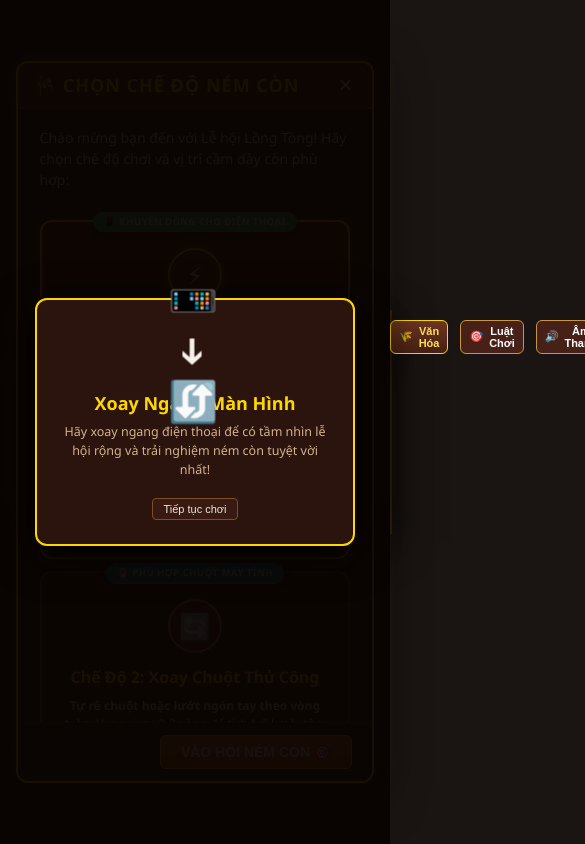
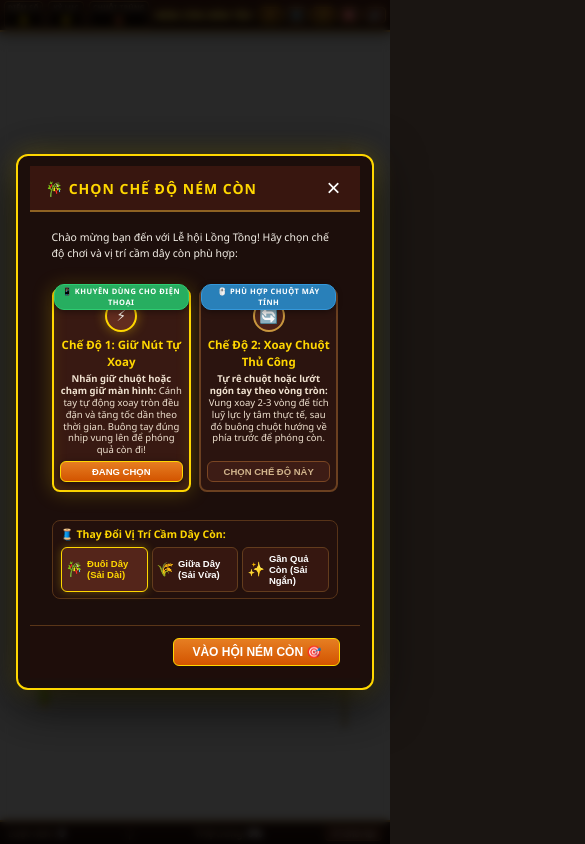
Before and after one commit to Vlantoy/nem-con-game, a plain HTML site: page index.html in a window 390 px wide. Shown: the top 844 px of the page, 585 px wide, since content can reach past the window. Drawn offline with Linux system fonts and the light colour scheme.

Commit message:
fix(ui): streamline mobile layout, remove screen-covering buttons and rotation popups

```diff
--- a/game.js
+++ b/game.js
@@ -905,7 +905,6 @@
         modeIcon: document.getElementById('mode-icon'),
         btnGrip: document.getElementById('btn-grip'),
         gripLabel: document.getElementById('grip-label'),
-        btnMobileSpin: document.getElementById('btn-mobile-spin'),
         modalMode: document.getElementById('modal-mode'),
         btnCloseMode: document.getElementById('btn-close-mode'),
         btnStartGame: document.getElementById('btn-start-game'),
@@ -927,9 +926,7 @@
         btnModalOk: document.getElementById('btn-modal-ok'),
         banner: document.getElementById('announcement-banner'),
         announceTitle: document.getElementById('announce-title'),
-        announceScore: document.getElementById('announce-score'),
-        mobileRotateHint: document.getElementById('mobile-rotate-hint'),
-        btnDismissHint: document.getElementById('btn-dismiss-hint')
+        announceScore: document.getElementById('announce-score')
       };
 
       // State variables
@@ -1137,25 +1134,6 @@
         });
       }
 
-      if (this.ui.btnDismissHint && this.ui.mobileRotateHint) {
-        this.ui.btnDismissHint.addEventListener('click', () => {
-          this.ui.mobileRotateHint.classList.add('hidden');
-        });
-      }
-
-      // Check mobile orientation
-      const checkOrientation = () => {
-        if (!this.ui.mobileRotateHint) return;
-        const isMobile = window.innerWidth <= 850 || ('ontouchstart' in window);
-        const isPortrait = window.innerHeight > window.innerWidth;
-        if (isMobile && isPortrait) {
-          this.ui.mobileRotateHint.classList.remove('hidden');
-        }
-      };
-      window.addEventListener('resize', checkOrientation);
-      window.addEventListener('orientationchange', checkOrientation);
-      checkOrientation();
-
       // Open Mode Modal on start: "mỗi khi vào sẽ được chọn 2 chế độ..."
       this.openModeModal();
 
@@ -1275,38 +1253,6 @@
       window.addEventListener('touchend', () => this.handlePointerUp());
       window.addEventListener('touchcancel', () => this.handlePointerUp());
 
-      // 4. Mobile On-Screen Spin Button (Touch Hold)
-      if (this.ui.btnMobileSpin) {
-        const handleBtnDown = (e) => {
-          e.preventDefault();
-          e.stopPropagation();
-          try { this.ui.btnMobileSpin.setPointerCapture(e.pointerId); } catch (err) {}
-          this.handlePointerDown(window.innerWidth / 2, window.innerHeight / 2, e.pointerId);
-        };
-        const handleBtnUp = (e) => {
-          e.preventDefault();
-          e.stopPropagation();
-          try { this.ui.btnMobileSpin.releasePointerCapture(e.pointerId); } catch (err) {}
-          this.handlePointerUp();
-        };
-
-        this.ui.btnMobileSpin.addEventListener('pointerdown', handleBtnDown);
-        this.ui.btnMobileSpin.addEventListener('pointerup', handleBtnUp);
-        this.ui.btnMobileSpin.addEventListener('pointercancel', handleBtnUp);
-
-        this.ui.btnMobileSpin.addEventListener('touchstart', (e) => {
-          e.preventDefault();
-          e.stopPropagation();
-          this.handlePointerDown(window.innerWidth / 2, window.innerHeight / 2);
-        }, { passive: false });
-        this.ui.btnMobileSpin.addEventListener('touchend', (e) => {
-          e.preventDefault();
-          e.stopPropagation();
-          this.handlePointerUp();
-        });
-        this.ui.btnMobileSpin.addEventListener('mousedown', handleBtnDown);
-        this.ui.btnMobileSpin.addEventListener('mouseup', handleBtnUp);
-      }
     }
 
     applyControlMode(mode) {
@@ -1337,16 +1283,6 @@
           const bMan = this.ui.cardModeManual.querySelector('.btn-mode-choice');
           if (bAuto) bAuto.textContent = 'CHỌN CHẾ ĐỘ NÀY';
           if (bMan) bMan.textContent = 'ĐANG CHỌN';
-        }
-      }
-
-      // Show on-screen spin button on touch devices or when mobile viewport
-      const isTouch = ('ontouchstart' in window) || (navigator.maxTouchPoints > 0) || (window.innerWidth <= 850);
-      if (this.ui.btnMobileSpin) {
-        if (mode === 'auto' && isTouch) {
-          this.ui.btnMobileSpin.classList.remove('hidden');
-        } else {
-          this.ui.btnMobileSpin.classList.add('hidden');
         }
       }
     }
--- a/index.html
+++ b/index.html
@@ -32,19 +32,19 @@
 
       <div class="hud-group hud-controls">
         <button id="btn-mode" class="btn-tool btn-mode" title="Đổi chế độ chơi: Giữ tự xoay hoặc Xoay chuột">
-          <span class="icon" id="mode-icon">⚡</span> <span id="mode-label">Tự Xoay</span>
+          <span class="icon" id="mode-icon">⚡</span> <span id="mode-label" class="btn-text">Tự Xoay</span>
         </button>
         <button id="btn-grip" class="btn-tool btn-grip" title="Đổi vị trí cầm dây còn: Đuôi dây, Giữa dây hoặc Gần quả">
-          <span class="icon">🧵</span> <span id="grip-label">Đuôi Dây</span>
+          <span class="icon">🧵</span> <span id="grip-label" class="btn-text">Đuôi Dây</span>
         </button>
         <button id="btn-culture" class="btn-tool btn-culture" title="Khám phá nét đẹp văn hóa Ném Còn">
-          <span class="icon">🌾</span> Văn Hóa
+          <span class="icon">🌾</span> <span class="btn-text">Văn Hóa</span>
         </button>
         <button id="btn-help" class="btn-tool" title="Hướng dẫn cách chơi">
-          <span class="icon">🎯</span> Luật Chơi
+          <span class="icon">🎯</span> <span class="btn-text">Luật Chơi</span>
         </button>
         <button id="btn-audio" class="btn-tool" title="Bật/Tắt âm thanh">
-          <span class="icon" id="audio-icon">🔊</span> Âm Thanh
+          <span class="icon" id="audio-icon">🔊</span> <span class="btn-text">Âm Thanh</span>
         </button>
       </div>
     </header>
@@ -52,12 +52,6 @@
     <!-- Main Canvas Viewport -->
     <div id="canvas-wrapper">
       <canvas id="gameCanvas" width="1672" height="941"></canvas>
-
-      <!-- On-Screen Touch Hold Button for Mobile & Accessibility -->
-      <button id="btn-mobile-spin" class="btn-mobile-spin hidden" title="Nhấn giữ để tự xoay, thả ra để phóng">
-        <span class="btn-mobile-icon">⭕</span>
-        <span class="btn-mobile-text">GIỮ XOAY</span>
-      </button>
 
       <!-- Floating Score Announcement Popup -->
       <div id="announcement-banner">
@@ -262,16 +256,6 @@
     </div>
   </div>
 
-  <!-- Mobile Landscape Hint Overlay -->
-  <div id="mobile-rotate-hint" class="mobile-hint hidden">
-    <div class="hint-content">
-      <div class="hint-icon">📱 ➔ 🔄</div>
-      <h3>Xoay Ngang Màn Hình</h3>
-      <p>Hãy xoay ngang điện thoại để có tầm nhìn lễ hội rộng và trải nghiệm ném còn tuyệt vời nhất!</p>
-      <button id="btn-dismiss-hint" class="btn-small">Tiếp tục chơi</button>
-    </div>
-  </div>
-
   <script src="game.js"></script>
 </body>
 </html>
--- a/style.css
+++ b/style.css
@@ -23,42 +23,44 @@
   position: relative;
   width: 100vw;
   height: 100vh;
-  max-width: 177vh; /* 1672 / 941 ? 1.776 */
-  max-height: 56.3vw;
+  max-width: 100vw;
+  max-height: 100vh;
   display: flex;
   flex-direction: column;
-  background: #000;
-  box-shadow: 0 10px 40px rgba(0, 0, 0, 0.8), 0 0 0 2px #4a2c11;
+  background: #0d0705;
+  box-shadow: 0 10px 40px rgba(0, 0, 0, 0.8);
+  overflow: hidden;
 }
 
 /* Top HUD */
 #hud-top {
-  height: 64px;
-  background: linear-gradient(180deg, #3d1b14 0%, #200e0a 100%);
-  border-bottom: 3px solid #c8963e;
+  height: 46px;
+  background: linear-gradient(180deg, #381810 0%, #1c0c08 100%);
+  border-bottom: 2px solid #c8963e;
   display: flex;
   align-items: center;
   justify-content: space-between;
-  padding: 0 20px;
+  padding: 0 14px;
   z-index: 10;
-  box-shadow: 0 4px 15px rgba(0, 0, 0, 0.5);
+  box-shadow: 0 3px 12px rgba(0, 0, 0, 0.5);
+  flex-shrink: 0;
 }
 
 .hud-group {
   display: flex;
   align-items: center;
-  gap: 12px;
+  gap: 8px;
 }
 
 .hud-card {
-  background: rgba(0, 0, 0, 0.5);
+  background: rgba(0, 0, 0, 0.55);
   border: 1px solid #735029;
-  border-radius: 6px;
-  padding: 4px 12px;
+  border-radius: 5px;
+  padding: 2px 8px;
   display: flex;
   flex-direction: column;
   align-items: center;
-  min-width: 75px;
+  min-width: 58px;
 }
 
 .hud-label {
@@ -595,56 +597,6 @@
   transform: translateY(-1px);
 }
 
-/* Media queries for smaller screens */
-@media (max-width: 768px) {
-  #hud-top {
-    height: 52px;
-    padding: 0 10px;
-  }
-  .title-banner h1 {
-    font-size: 15px;
-  }
-  .title-banner .subtitle {
-    display: none;
-  }
-  .hud-num {
-    font-size: 16px;
-  }
-  .hud-card {
-    min-width: 55px;
-    padding: 2px 6px;
-  }
-  .btn-tool {
-    padding: 4px 8px;
-    font-size: 11px;
-  }
-  #power-container {
-    top: 10px;
-    left: 10px;
-    width: 170px;
-    padding: 8px;
-  }
-  #hud-bottom {
-    height: 38px;
-    font-size: 11px;
-    padding: 0 10px;
-  }
-  .tip-box {
-    display: none;
-  }
-  .culture-grid {
-    grid-template-columns: 1fr;
-  }
-  .modal-tab {
-    padding: 6px 10px;
-    font-size: 11.5px;
-  }
-  .culture-intro {
-    flex-direction: column;
-    text-align: center;
-  }
-}
-
 /* ==========================================
    MODE SWITCHER & GRIP SELECTOR BUTTONS
    ========================================== */
@@ -671,59 +623,10 @@
 }
 
 /* ==========================================
-   TOUCH HOLD ACTION BUTTON (MOBILE & ACCESSIBILITY)
-   ========================================== */
-.btn-mobile-spin {
-  position: absolute;
-  bottom: 24px;
-  right: 24px;
-  width: 92px;
-  height: 92px;
-  border-radius: 50%;
-  background: radial-gradient(circle, #e67e22 0%, #b33917 100%);
-  border: 3.5px solid #ffd700;
-  color: #fff;
-  display: flex;
-  flex-direction: column;
-  align-items: center;
-  justify-content: center;
-  box-shadow: 0 8px 24px rgba(0, 0, 0, 0.7), 0 0 15px rgba(255, 215, 0, 0.4);
-  z-index: 30;
-  cursor: pointer;
-  touch-action: none;
-  user-select: none;
-  -webkit-user-select: none;
-  transition: transform 0.1s ease, box-shadow 0.1s ease, background 0.1s ease;
-}
-
-.btn-mobile-spin:active, .btn-mobile-spin.active {
-  transform: scale(0.92);
-  box-shadow: 0 2px 10px rgba(0, 0, 0, 0.9), 0 0 30px #ffd700;
-  background: radial-gradient(circle, #f39c12 0%, #d35400 100%);
-}
-
-.btn-mobile-spin.hidden {
-  display: none !important;
-}
-
-.btn-mobile-icon {
-  font-size: 26px;
-  line-height: 1;
-}
-
-.btn-mobile-text {
-  font-size: 11px;
-  font-weight: 800;
-  letter-spacing: 0.5px;
-  margin-top: 3px;
-  text-shadow: 0 1px 4px rgba(0, 0, 0, 0.9);
-}
-
-/* ==========================================
    MODE SELECTION MODAL
    ========================================== */
 .modal-mode-box {
-  max-width: 780px;
+  max-width: 760px;
   width: 92%;
   background: #1c0e0b;
   border: 2px solid #ffd700;
@@ -732,7 +635,7 @@
 
 .modal-header-title {
   color: #ffd700;
-  font-size: 18px;
+  font-size: 17px;
   font-weight: 800;
   letter-spacing: 1px;
   display: flex;
@@ -743,15 +646,15 @@
 .mode-options-grid {
   display: grid;
   grid-template-columns: 1fr 1fr;
-  gap: 16px;
-  margin: 16px 0 20px;
+  gap: 14px;
+  margin: 14px 0 18px;
 }
 
 .mode-card {
   background: #2b140f;
   border: 2px solid #6b4020;
   border-radius: 12px;
-  padding: 18px 16px;
+  padding: 16px 14px;
   display: flex;
   flex-direction: column;
   align-items: center;
@@ -778,7 +681,7 @@
   top: -10px;
   background: #27ae60;
   color: #fff;
-  font-size: 9.5px;
+  font-size: 9px;
   font-weight: 800;
   letter-spacing: 0.5px;
   padding: 2px 10px;
@@ -793,16 +696,16 @@
 }
 
 .mode-icon-circle {
-  width: 54px;
-  height: 54px;
+  width: 48px;
+  height: 48px;
   border-radius: 50%;
   background: #4a2118;
   border: 2px solid #c8963e;
-  font-size: 26px;
+  font-size: 24px;
   display: flex;
   align-items: center;
   justify-content: center;
-  margin: 8px 0 12px;
+  margin: 6px 0 10px;
 }
 
 .mode-card.active .mode-icon-circle {
@@ -812,17 +715,17 @@
 }
 
 .mode-card h3 {
-  font-size: 16px;
+  font-size: 15px;
   font-weight: 800;
   color: #ffd700;
-  margin-bottom: 8px;
+  margin-bottom: 6px;
 }
 
 .mode-desc {
-  font-size: 12px;
+  font-size: 11.5px;
   color: #f0e2d0;
-  line-height: 1.45;
-  margin-bottom: 12px;
+  line-height: 1.4;
+  margin-bottom: 10px;
   flex: 1;
 }
 
@@ -830,14 +733,14 @@
   list-style: none;
   text-align: left;
   width: 100%;
-  font-size: 11.5px;
+  font-size: 11px;
   color: #bfaea0;
-  margin-bottom: 16px;
+  margin-bottom: 12px;
   padding-left: 4px;
 }
 
 .mode-perks li {
-  margin-bottom: 4px;
+  margin-bottom: 3px;
   display: flex;
   align-items: center;
   gap: 6px;
@@ -849,8 +752,8 @@
 
 .btn-mode-choice {
   width: 100%;
-  padding: 8px;
-  font-size: 12px;
+  padding: 7px;
+  font-size: 11.5px;
   font-weight: 800;
   border-radius: 6px;
   border: 1px solid #7a4623;
@@ -872,34 +775,34 @@
   background: #23100c;
   border: 1px solid #573318;
   border-radius: 10px;
-  padding: 14px 16px;
-  margin-top: 10px;
+  padding: 12px 14px;
+  margin-top: 8px;
 }
 
 .grip-title {
   display: block;
-  font-size: 13px;
+  font-size: 12.5px;
   font-weight: 800;
   color: #ffd700;
-  margin-bottom: 10px;
+  margin-bottom: 8px;
 }
 
 .grip-options {
   display: grid;
   grid-template-columns: 1fr 1fr 1fr;
-  gap: 10px;
+  gap: 8px;
 }
 
 .btn-grip-opt {
   background: #361710;
   border: 1.5px solid #633c1d;
   border-radius: 8px;
-  padding: 10px 8px;
+  padding: 8px 6px;
   color: #e0d0c0;
   cursor: pointer;
   display: flex;
   align-items: center;
-  gap: 8px;
+  gap: 6px;
   text-align: left;
   transition: all 0.2s;
 }
@@ -916,12 +819,12 @@
 }
 
 .grip-opt-icon {
-  font-size: 20px;
+  font-size: 18px;
 }
 
 .grip-opt-text strong {
   display: block;
-  font-size: 12px;
+  font-size: 11.5px;
   color: #fff;
 }
 
@@ -930,87 +833,233 @@
 }
 
 .grip-opt-text small {
-  font-size: 10px;
+  font-size: 9.5px;
   color: #a89484;
   line-height: 1.2;
   display: block;
 }
 
 /* ==========================================
-   MOBILE LANDSCAPE ROTATE HINT
+   STREAMLINED COMPACT MOBILE RESPONSIVE STYLES
    ========================================== */
-.mobile-hint {
-  position: fixed;
-  top: 0;
-  left: 0;
-  width: 100%;
-  height: 100%;
-  background: rgba(10, 5, 3, 0.95);
-  display: flex;
-  align-items: center;
-  justify-content: center;
-  z-index: 100;
-  padding: 20px;
-  text-align: center;
+@media (max-width: 860px), (max-height: 560px) {
+  #hud-top {
+    height: 36px;
+    padding: 0 8px;
   }
 
-.mobile-hint.hidden {
-  display: none !important;
+  .hud-group {
+    gap: 5px;
   }
 
-.hint-content {
-  background: #2b130e;
-  border: 2px solid #ffd700;
-  border-radius: 12px;
-  padding: 24px;
-  max-width: 320px;
-  box-shadow: 0 10px 40px rgba(0,0,0,0.8);
+  .hud-card {
+    min-width: 44px;
+    padding: 1px 5px;
+    border-radius: 4px;
   }
 
-.hint-icon {
-  font-size: 40px;
-  margin-bottom: 12px;
-  animation: rotateHint 2s infinite ease-in-out;
+  .hud-label {
+    font-size: 7.5px;
+    letter-spacing: 0.5px;
   }
 
-@keyframes rotateHint {
-  0%, 100% { transform: rotate(0deg); }
-  50% { transform: rotate(90deg); }
+  .hud-num {
+    font-size: 13px;
+    font-weight: 800;
   }
 
-.hint-content h3 {
-  color: #ffd700;
-  font-size: 18px;
-  margin-bottom: 8px;
+  .title-banner {
+    padding: 0 4px;
   }
 
-.hint-content p {
-  font-size: 12.5px;
-  color: #d1b48c;
-  line-height: 1.5;
-  margin-bottom: 16px;
+  .title-banner h1 {
+    font-size: 11px;
+    letter-spacing: 1px;
   }
 
-/* Mobile responsive fixes */
-@media (max-width: 680px) {
-  .mode-options-grid {
-    grid-template-columns: 1fr;
-    gap: 12px;
+  .title-banner .subtitle {
+    display: none;
   }
-  .grip-options {
-    grid-template-columns: 1fr;
-    gap: 8px;
+
+  .btn-tool {
+    padding: 3px 6px;
+    font-size: 10.5px;
+    gap: 3px;
+    border-radius: 4px;
   }
-  .btn-mobile-spin {
-    width: 78px;
-    height: 78px;
-    bottom: 16px;
-    right: 16px;
+
+  #hud-bottom {
+    height: 24px;
+    padding: 0 8px;
+    font-size: 10px;
   }
-  .btn-mobile-icon {
-    font-size: 22px;
+
+  .tip-box {
+    display: none;
   }
-  .btn-mobile-text {
+
+  .footer-stats {
+    width: 100%;
+    justify-content: space-between;
+    gap: 6px;
+    font-size: 10px;
+  }
+
+  .btn-small {
+    padding: 1px 6px;
     font-size: 9.5px;
   }
+
+  #power-container {
+    top: 6px;
+    left: 8px;
+    width: 150px;
+    padding: 6px 8px;
   }
+
+  /* Modals on Mobile */
+  .modal-mode-box, .modal-culture-box {
+    max-width: 95vw;
+    max-height: 92vh;
+    padding: 10px 12px;
+    overflow-y: auto;
+  }
+
+  .modal-header-title {
+    font-size: 14px;
+  }
+
+  .modal-intro {
+    font-size: 10.5px;
+    margin-bottom: 6px;
+  }
+
+  .mode-options-grid {
+    gap: 8px;
+    margin: 6px 0 10px;
+  }
+
+  .mode-card {
+    padding: 8px 6px;
+    border-radius: 8px;
+  }
+
+  .mode-badge {
+    font-size: 7.5px;
+    padding: 1px 6px;
+    top: -6px;
+  }
+
+  .mode-icon-circle {
+    width: 32px;
+    height: 32px;
+    font-size: 15px;
+    margin: 2px 0 4px;
+  }
+
+  .mode-card h3 {
+    font-size: 11.5px;
+    margin-bottom: 3px;
+  }
+
+  .mode-desc {
+    font-size: 9.5px;
+    line-height: 1.25;
+    margin-bottom: 5px;
+  }
+
+  .mode-perks {
+    display: none;
+  }
+
+  .btn-mode-choice {
+    padding: 4px 6px;
+    font-size: 9.5px;
+  }
+
+  .grip-section {
+    padding: 6px 8px;
+    margin-top: 4px;
+    border-radius: 8px;
+  }
+
+  .grip-title {
+    font-size: 10.5px;
+    margin-bottom: 4px;
+  }
+
+  .grip-options {
+    gap: 4px;
+  }
+
+  .btn-grip-opt {
+    padding: 5px 4px;
+    gap: 4px;
+    border-radius: 6px;
+  }
+
+  .grip-opt-icon {
+    font-size: 14px;
+  }
+
+  .grip-opt-text strong {
+    font-size: 9.5px;
+  }
+
+  .grip-opt-text small {
+    display: none;
+  }
+
+  .modal-footer {
+    margin-top: 8px;
+  }
+
+  .btn-primary {
+    padding: 6px 18px;
+    font-size: 12px;
+  }
+
+  .culture-grid {
+    grid-template-columns: 1fr;
+  }
+
+  .modal-tab {
+    padding: 5px 8px;
+    font-size: 10.5px;
+  }
+}
+
+/* Extra Compact on Ultra-Narrow Viewports (max-width: 540px) */
+@media (max-width: 540px) {
+  #hud-top {
+    height: 32px;
+    padding: 0 4px;
+  }
+
+  .hud-card {
+    min-width: 36px;
+    padding: 1px 3px;
+  }
+
+  .hud-label {
+    font-size: 6.5px;
+  }
+
+  .hud-num {
+    font-size: 11px;
+  }
+
+  .title-banner h1 {
+    font-size: 9.5px;
+    letter-spacing: 0.5px;
+  }
+
+  .btn-tool {
+    padding: 2px 4px;
+    font-size: 9px;
+  }
+
+  .btn-text {
+    display: none;
+  }
+}
```
Lines whose indentation alone changed are shown as unchanged.
